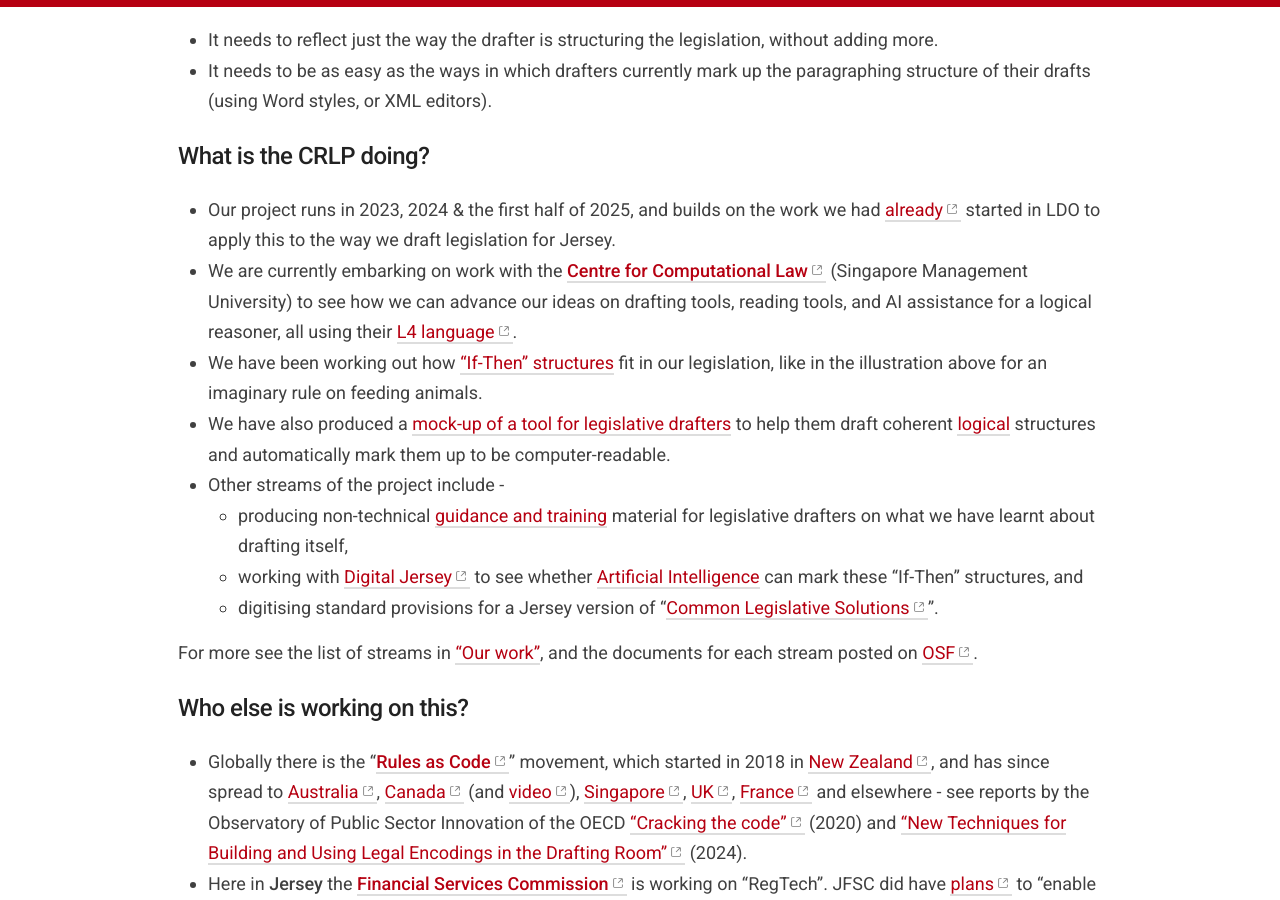
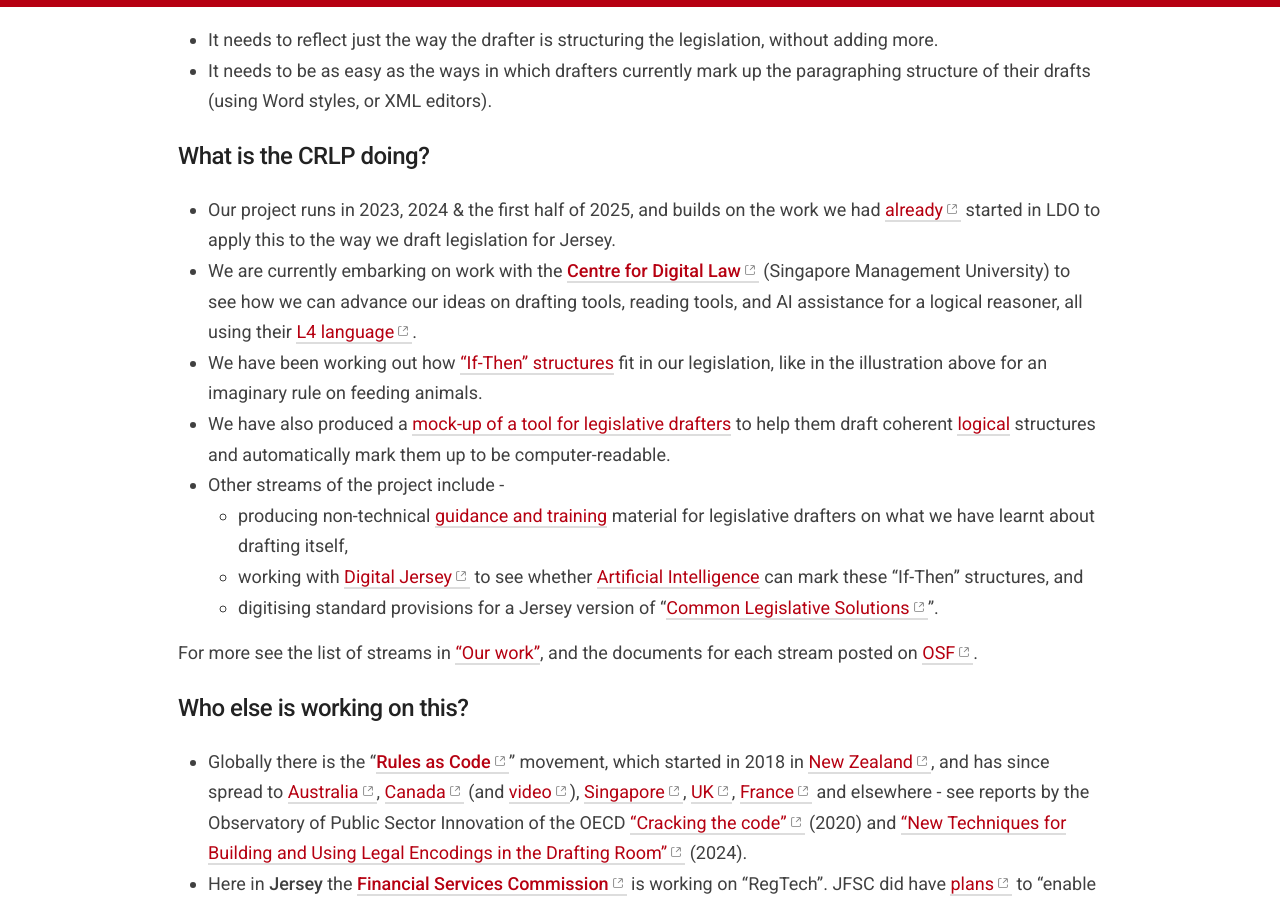
Before and after one commit to crlp-jerseyldo/crlp-jerseyldo.github.io, a Jekyll site: the page built from _pages/about.md, in a window 1280 px wide and 900 px high, scrolled down 1068 px. Built offline with Jekyll 4.4.1, drawn with Linux system fonts in a browser that asks for light colours.

Commit message:
Update about.md
Update ref & link to Centre for Digital Law, SMU

```diff
--- a/_pages/about.md
+++ b/_pages/about.md
@@ -27,7 +27,7 @@ By finding an **easy-to-use** way for **legislative drafters** to mark up the lo
 ## What is the CRLP doing?
 
 - Our project runs in 2023, 2024 & the first half of 2025, and builds on the work we had [already](https://legislativedrafter.wordpress.com/2022/08/06/gathering-the-public-output-on-rac-from-jersey-ldo/){:target="_blank"} started in LDO to apply this to the way we draft legislation for Jersey.
-- We are currently embarking on work with the [**Centre for Computational Law**](https://cclaw.smu.edu.sg/projects-papers/research-project-computational-law){:target="_blank"} (Singapore Management University) to see how we can advance our ideas on drafting tools, reading tools, and AI assistance for a logical reasoner, all using their [L4 language](https://github.com/smucclaw){:target="_blank"}.
+- We are currently embarking on work with the [**Centre for Digital Law**](https://cdl.smu.edu.sg/projects/research-project-computational-law-rpcl){:target="_blank"} (Singapore Management University) to see how we can advance our ideas on drafting tools, reading tools, and AI assistance for a logical reasoner, all using their [L4 language](https://github.com/smucclaw){:target="_blank"}.
 - We have been working out how ["If-Then" structures](/work/parsing-exercises) fit in our legislation, like in the illustration above for an imaginary rule on feeding animals.
 - We have also produced a [mock-up of a tool for legislative drafters](/work/an-ide-for-legislation) to help them draft coherent [logical](/work/logic) structures and automatically mark them up to be computer-readable.
 - Other streams of the project include -
```
